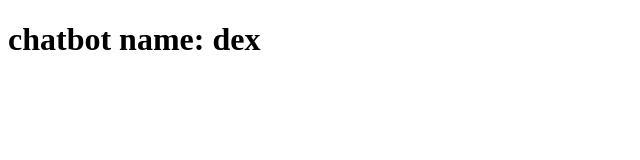
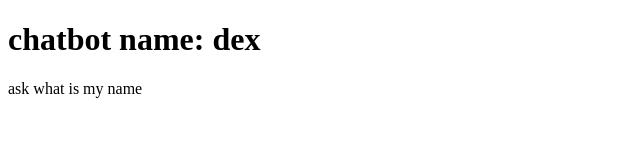
Before and after one commit to dhsdhs17y1fchoongyijundexter/dex, a plain HTML site: page index.html in a window 1280 px wide. Shown: the whole page, without its empty margins (0-640 px from the left). Drawn offline with Linux system fonts and the light colour scheme.

Commit message:
Update index.html

```diff
--- a/index.html
+++ b/index.html
@@ -2,6 +2,7 @@
 <html>
   <body>
     <h1>chatbot name: dex</h1>
+    <p>ask what is my name</p>
     <script type='text/javascript' id='susi-bot-script' data-userid='9ce82aab70d0cb17bfb2fa54485eb661' data-group='Social' data-language='en' data-skill='Dex' src='https://skills.susi.ai/susi-chatbot.js'></script>
   </body>
  </html>
```
